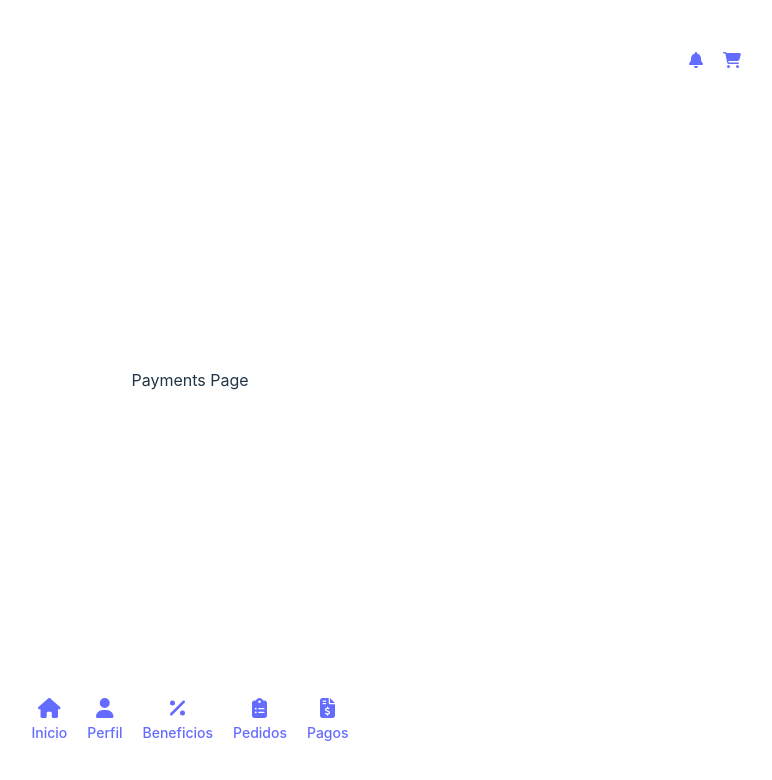
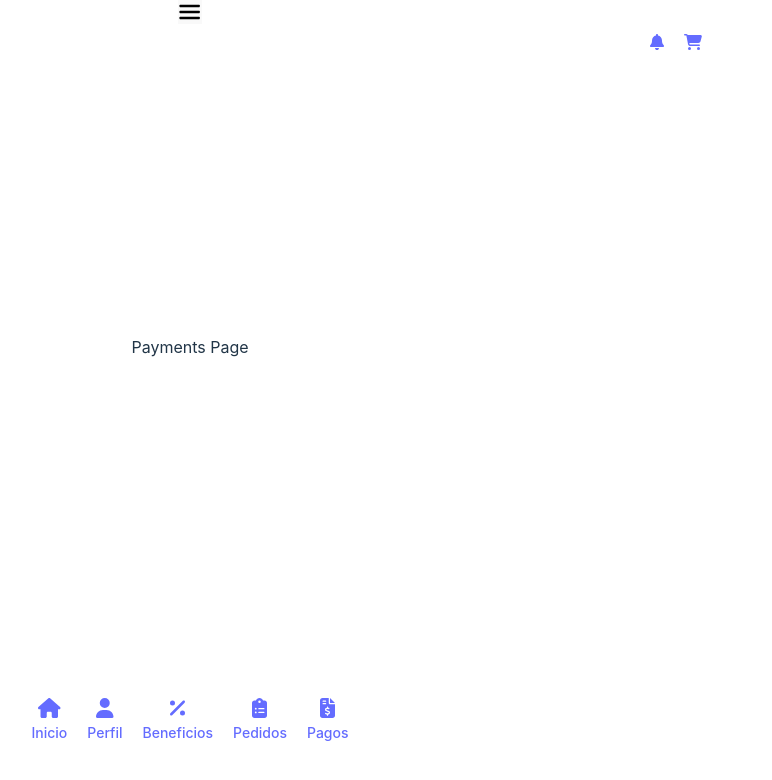
Before and after one commit to JoelFiare/s14-16-n-java, a React (Vite) app in the folder frontend/: page /pagos in a window 1280 px wide. Shown: the top 780 px of the page, without its empty margins (450-1222 px from the left). Built offline with nearby package versions, Linux system fonts and the light colour scheme.

Commit message:
files: move files to corresponding dir

```diff
--- a/frontend/src/App.jsx
+++ b/frontend/src/App.jsx
@@ -1,20 +1,21 @@
 import React from 'react';
 import './App.css';
 import { Routes, Route } from 'react-router-dom';
-import Navbar from './components/Navbar';
-import Footer from './components/Footer';
+import Navbar from './components/Navbar/Navbar';
+import Footer from './components/Footer/Footer';
 import Home from './pages/Home';
 import Profile from './pages/Profile';
 import Orders from './pages/Orders';
 import Payment from './pages/Payment';
 import Bonus from './pages/Bonus';
+import Welcome from './pages/Logo';
 
 function App() {
   return (
     <>
       <Navbar />
         <Routes>
-        <Route path='/' element={<Home/>}></Route>
+          <Route path='/' element={<Welcome />}></Route>
           <Route path='/inicio' element={<Home/>}></Route>
           <Route path='/perfil' element={<Profile/>}></Route>
           <Route path='/beneficios' element={<Bonus/>}></Route>
--- /dev/null
+++ b/frontend/src/components/Navbar/Navbar.css
@@ -0,0 +1,9 @@
+/* header, nav{
+  width: 100%;
+  height: 15vh;
+  display: flex;
+  flex-direction: row;
+  justify-content: center;
+  align-items: center;
+  background-color: white;
+} */
--- a/frontend/src/components/Navbar.jsx
+++ b/frontend/src/components/Navbar/Navbar.jsx
@@ -1,8 +1,9 @@
 import React from 'react'
 import { Link as LinkRouter } from 'react-router-dom';
-import '../styles/navbar.css';
+import './Navbar.css';
 import { FontAwesomeIcon } from '@fortawesome/react-fontawesome'
 import {  faBell, faCartShopping} from '@fortawesome/free-solid-svg-icons'
+import HamburgerBtn from '../Buttons/HamburgerBtn/HamburgerBtn';
 
 const pages = [
   {
@@ -21,6 +22,7 @@ function Navbar() {
   return (
     <>
       <header>
+        <HamburgerBtn />
         <nav >
           <ul style={{width:'90%', display:'flex', flexDirection:'row', justifyContent:'flex-end', columnGap:'20px', marginRight:'50px'}}>
             {pages.map((page) => (
--- a/frontend/src/index.css
+++ /dev/null
@@ -1,73 +0,0 @@
-*{
-  margin:0;
-  padding: 0;
-  box-sizing: border-box;
-}
-:root {
-  font-family: Inter, system-ui, Avenir, Helvetica, Arial, sans-serif;
-  line-height: 1.5;
-  font-weight: 400;
-
-  color-scheme: light dark;
-  color: rgba(255, 255, 255, 0.87);
-  background-color: #242424;
-
-  font-synthesis: none;
-  text-rendering: optimizeLegibility;
-  -webkit-font-smoothing: antialiased;
-  -moz-osx-font-smoothing: grayscale;
-}
-
-a {
-  font-weight: 500;
-  color: #646cff;
-  text-decoration: inherit;
-}
-a:hover {
-  color: #535bf2;
-}
-
-body {
-  margin: 0;
-  display: flex;
-  place-items: center;
-  min-width: 320px;
-  min-height: 100vh;
-}
-
-h1 {
-  font-size: 3.2em;
-  line-height: 1.1;
-}
-
-button {
-  border-radius: 8px;
-  border: 1px solid transparent;
-  padding: 0.6em 1.2em;
-  font-size: 1em;
-  font-weight: 500;
-  font-family: inherit;
-  background-color: #1a1a1a;
-  cursor: pointer;
-  transition: border-color 0.25s;
-}
-button:hover {
-  border-color: #646cff;
-}
-button:focus,
-button:focus-visible {
-  outline: 4px auto -webkit-focus-ring-color;
-}
-
-@media (prefers-color-scheme: light) {
-  :root {
-    color: #213547;
-    background-color: #ffffff;
-  }
-  a:hover {
-    color: #747bff;
-  }
-  button {
-    background-color: #f9f9f9;
-  }
-}
--- a/frontend/src/main.jsx
+++ b/frontend/src/main.jsx
@@ -2,7 +2,6 @@ import React from 'react';
 import ReactDOM from 'react-dom/client';
 import { BrowserRouter } from "react-router-dom";
 import App from './App.jsx';
-import './index.css';
 
 ReactDOM.createRoot(document.getElementById('root')).render(
   <React.StrictMode>
--- /dev/null
+++ b/frontend/src/pages/Logo.jsx
@@ -0,0 +1,7 @@
+export default function Welcome() {
+  return (
+    <>
+      <p>Logo</p>
+    </>
+  )
+}
--- a/frontend/src/styles/navbar.css
+++ /dev/null
@@ -1,9 +0,0 @@
-header, nav{
-    width: 100%;
-    height: 15vh;
-    display: flex;
-    flex-direction: row;
-    justify-content: center;
-    align-items: center;
-    background-color: white;
-}
```
Also changed, not shown: frontend/src/components/Footer/Footer.jsx (renamed from frontend/src/components/Footer.jsx, +1 -9 lines), frontend/src/components/Footer/Footer.css (renamed from frontend/src/styles/footer.css). Lines whose indentation alone changed are shown as unchanged.
